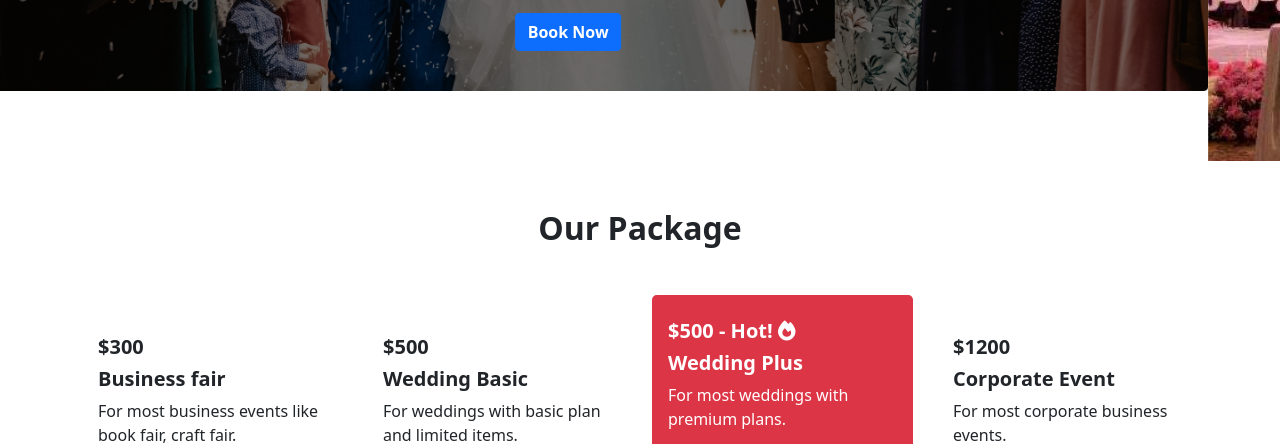
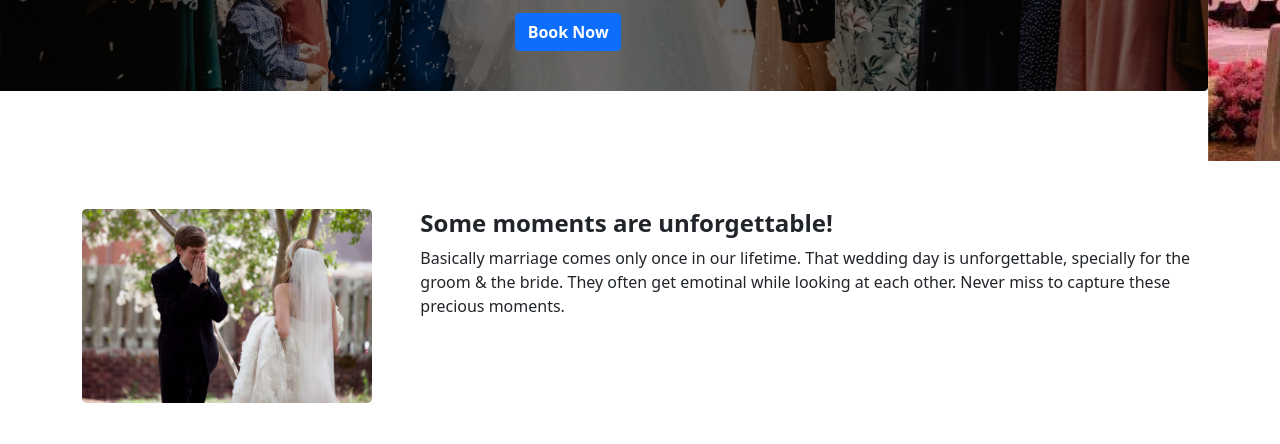
Before and after one commit to fazlerabbikhan/convention-hall, a plain HTML site: page index.html in a window 1280 px wide. Shown: the part 508-952 px from the top of the page. Drawn offline with nearby package versions, Linux system fonts and the light colour scheme.

Commit message:
finished

```diff
--- a/index.html
+++ b/index.html
@@ -91,6 +91,23 @@
     </header>
 
     <main>
+        <!-- moments -->
+        <section class="container d-lg-flex mt-5">
+            <div>
+                <img src="images/crying.jpg" class="img-fluid rounded-3" alt="">
+            </div>
+            <div>
+                <h4 class="fw-bold ms-5">
+                    Some moments are unforgettable!
+                </h4>
+                <p class="ms-5">
+                    Basically marriage comes only once in our lifetime. That wedding day is unforgettable, specially for
+                    the groom & the bride. They often get emotinal while looking at each other. Never miss to capture
+                    these precious moments.
+                </p>
+            </div>
+        </section>
+
         <!-- package -->
         <section class="container mt-5">
             <h2 class="fw-bold text-center mb-5">Our Package</h2>
@@ -252,7 +269,7 @@
 
     <footer>
         <div
-            class="container-fluid text-white bg-dark pt-5 pb-5 ps-5 pe-5 d-flex justify-content-between align-items-center">
+            class="container-fluid text-white bg-dark pt-3 pb-3 ps-5 pe-5 d-flex justify-content-between align-items-center">
             <div>
                 <p>©2022 Winston. All rights reserved.</p>
             </div>
```
Also changed, not shown: images/crying.jpg (added).
